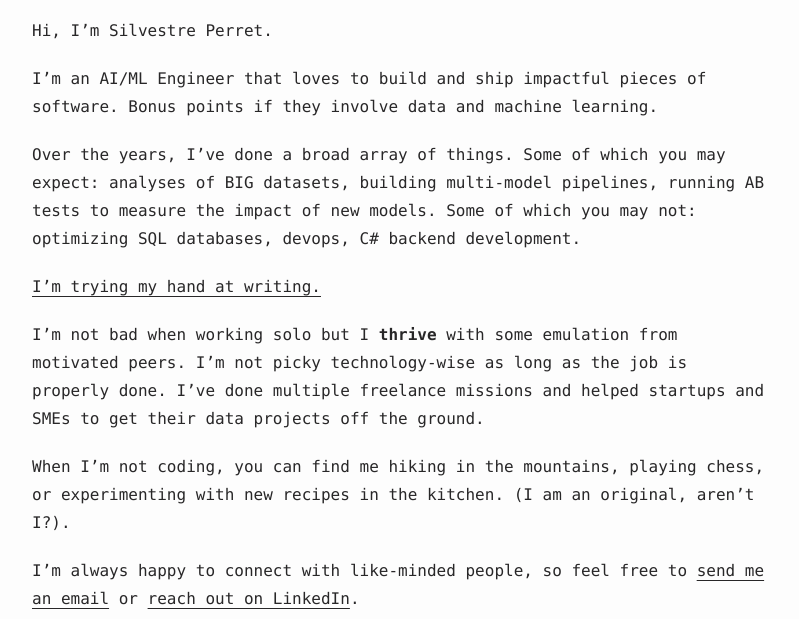
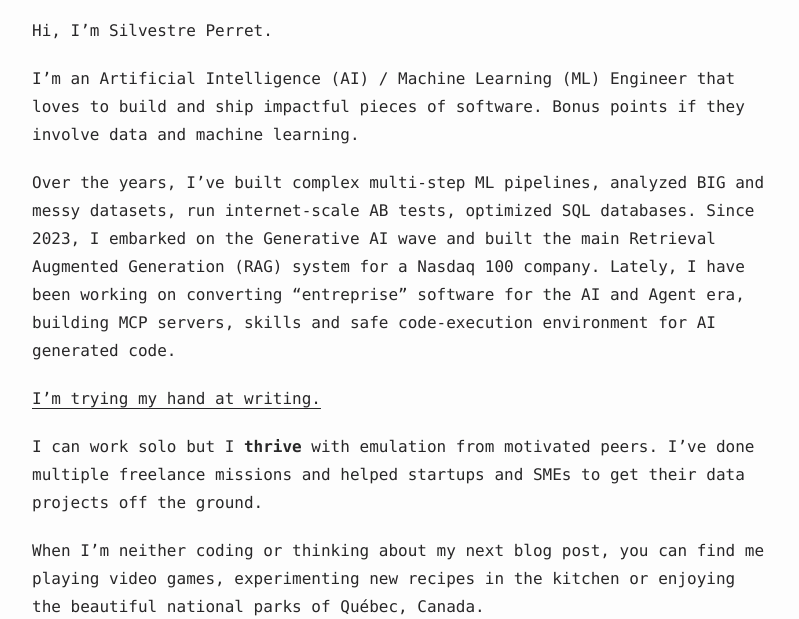
Before and after one commit to SilvestrePerret/SilvestrePerret.github.io, an Astro site: page /about in a window 1280 px wide. Shown: the part 181-800 px from the top of the page, without its empty margins (240-1039 px from the left). Built offline with nearby package versions, Linux system fonts and the light colour scheme; Astro itself is replaced by a stand-in of ours.

Commit message:
edit about.md + typo

```diff
--- a/src/data/blog/software-2.0.mdx
+++ b/src/data/blog/software-2.0.mdx
@@ -98,7 +98,7 @@ But it's getting easier every year. And there is only one way to get better at i
 
 ## Conclusion & Prospects
 
-GenAI (ChatGPT, Gemini, Nano Banana, etc.) hype outshines everything else currently. And while I share the excitement of other regarding coding agents and the alike, I really feel this doesn't do justice to progresses of the rest of the field of Machine Learning. In a couple of years, "Software 2.0" went from a niche reserved to elite companies with a well-filled purse to a product half-commoditized by the Big Cloud Providers[⁴](#footnote-4) and now it's looking like we are reaching the next era for Machine Learning. An era where we will use neural networks locally on our smartphone without realizing it.[⁵](#footnote-5).
+GenAI (ChatGPT, Gemini, Nano Banana, etc.) hype outshines everything else currently. And while I share the excitement of other regarding coding agents and the alike, I really feel this doesn't do justice to progresses of the rest of the field of Machine Learning. In a couple of years, "Software 2.0" went from a niche reserved to elite companies with a well-filled purse to a product half-commoditized by the Big Cloud Providers[⁴](#footnote-4) and now it's looking like we are reaching the next era for Machine Learning. An era where we will use neural networks locally on our smartphone without realizing it[⁵](#footnote-5).
 
 Their potential is growing and the obstacles to their adoption are shrinking. If they become easy enough to build and maintain so that a Claude Code or a GitHub Copilot can one-shot a "Software 2.0" feature in an existing app, we could see an explosion of these in the next few years.
 
--- a/src/data/blog/software-3.0.mdx
+++ b/src/data/blog/software-3.0.mdx
@@ -38,7 +38,7 @@ Until then, everything was rosy. The Neural Networks, while powerful, still beha
 
 Then, between 2017 and 2022, multiple breakthroughs occurred in succession and opened the new era we are in.
 
-First and most famously, in 2017, a Google R&D team gave birth to a new Neural Network architecture called the **Transformer** (in what is now probably [the most cited paper ever in the ML field](https://arxiv.org/pdf/1706.03762)). It's hard to overstate the improvements this architecture brought: way easier to parallelize (important if you want to train on a lot of data) than alternatives, more stable to train than RNN or LSTM (the previous state-of-the-art for sequence modeling), extremely expressive (meaning it can learn all sorts of patterns in the data) while more parameter-efficient.[⁴](#footnote-4). The initial paper applied this new architecture to translation tasks and featured 2 Neural Networks of relatively large scale of the time: ~65 million and ~213 million parameters, taking respectively 12 hours and 3.5 days to train on a small GPU cluster.
+First and most famously, in 2017, a Google R&D team gave birth to a new Neural Network architecture called the **Transformer** (in what is now probably [the most cited paper ever in the ML field](https://arxiv.org/pdf/1706.03762)). It's hard to overstate the improvements this architecture brought: way easier to parallelize (important if you want to train on a lot of data) than alternatives, more stable to train than RNN or LSTM (the previous state-of-the-art for sequence modeling), extremely expressive (meaning it can learn all sorts of patterns in the data) while more parameter-efficient[⁴](#footnote-4). The initial paper applied this new architecture to translation tasks and featured 2 Neural Networks of relatively large scale of the time: ~65 million and ~213 million parameters, taking respectively 12 hours and 3.5 days to train on a small GPU cluster.
 
 One year later, in 2018, a team at OpenAI was the first to apply the Transformer architecture to predict the next word given a piece of text, [GPT-1](https://cdn.openai.com/research-covers/language-unsupervised/language_understanding_paper.pdf), 117M parameters. 4 months later, the Google team replied with [BERT](https://arxiv.org/pdf/1810.04805), 340M parameters, not able to generate text but better at most tasks people cared about at the time.
 
--- a/src/pages/about.md
+++ b/src/pages/about.md
@@ -5,14 +5,14 @@ title: "About"
 
 Hi, I'm Silvestre Perret.
 
-I'm an AI/ML Engineer that loves to build and ship impactful pieces of software. Bonus points if they involve data and machine learning.
+I'm an Artificial Intelligence (AI) / Machine Learning (ML) Engineer that loves to build and ship impactful pieces of software. Bonus points if they involve data and machine learning.
 
-Over the years, I've done a broad array of things. Some of which you may expect: analyses of BIG datasets, building multi-model pipelines, running AB tests to measure the impact of new models. Some of which you may not: optimizing SQL databases, devops, C# backend development.
+Over the years, I've built complex multi-step ML pipelines, analyzed BIG and messy datasets, run internet-scale AB tests, optimized SQL databases. Since 2023, I embarked on the Generative AI wave and built the main Retrieval Augmented Generation (RAG) system for a Nasdaq 100 company. Lately, I have been working on converting "entreprise" software for the AI and Agent era, building MCP servers, skills and safe code-execution environment for AI generated code.
 
 [I'm trying my hand at writing.](/posts)
 
-I'm not bad when working solo but I **thrive** with some emulation from motivated peers. I'm not picky technology-wise as long as the job is properly done. I've done multiple freelance missions and helped startups and SMEs to get their data projects off the ground.
+I can work solo but I **thrive** with emulation from motivated peers. I've done multiple freelance missions and helped startups and SMEs to get their data projects off the ground.
 
-When I'm not coding, you can find me hiking in the mountains, playing chess, or experimenting with new recipes in the kitchen. (I am an original, aren't I?).
+When I'm neither coding or thinking about my next blog post, you can find me playing video games, experimenting new recipes in the kitchen or enjoying the beautiful national parks of Québec, Canada.
 
 I'm always happy to connect with like-minded people, so feel free to [send me an email](mailto:silvestre.perret@gmail.com) or [reach out on LinkedIn](https://www.linkedin.com/in/silvestreperret/).
```
